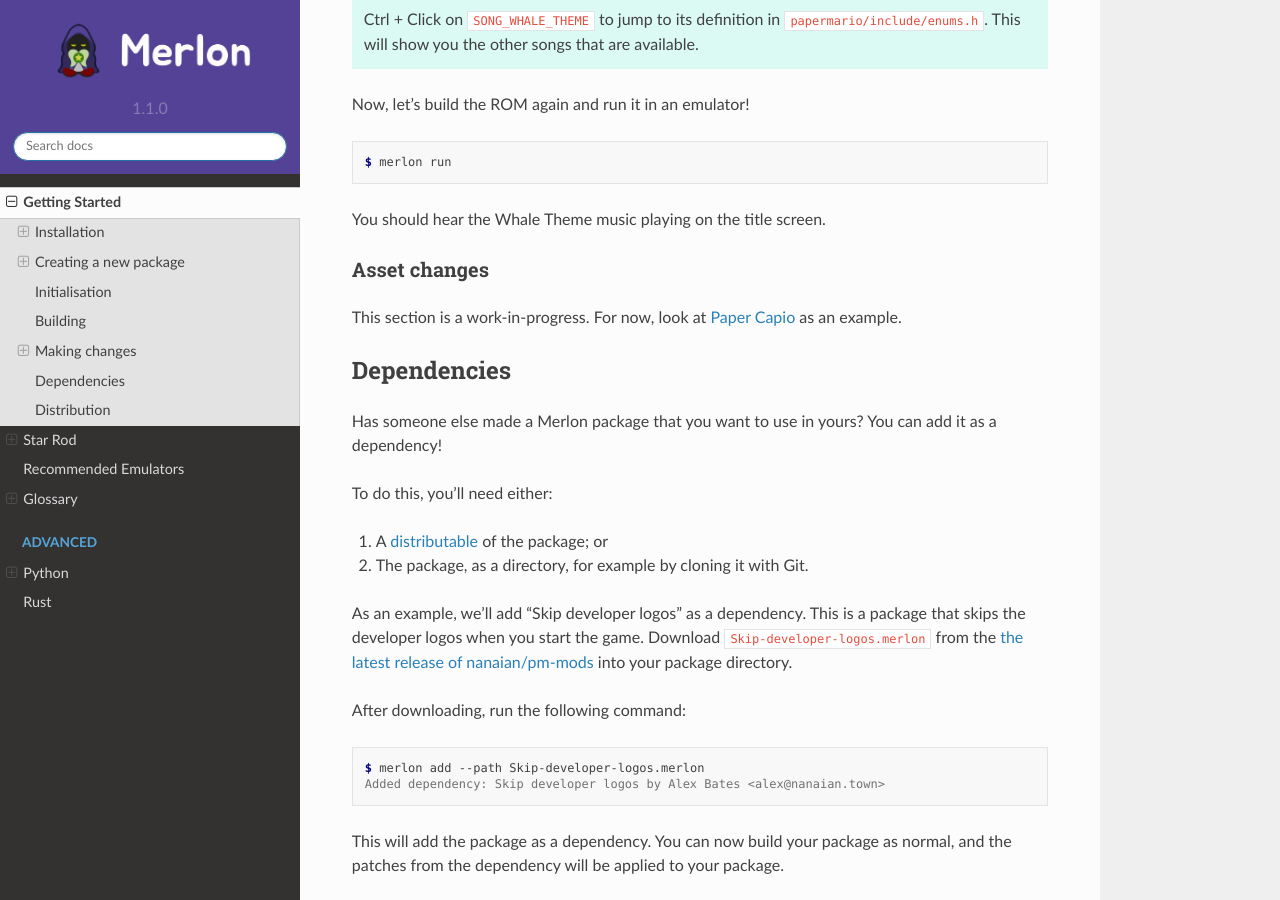
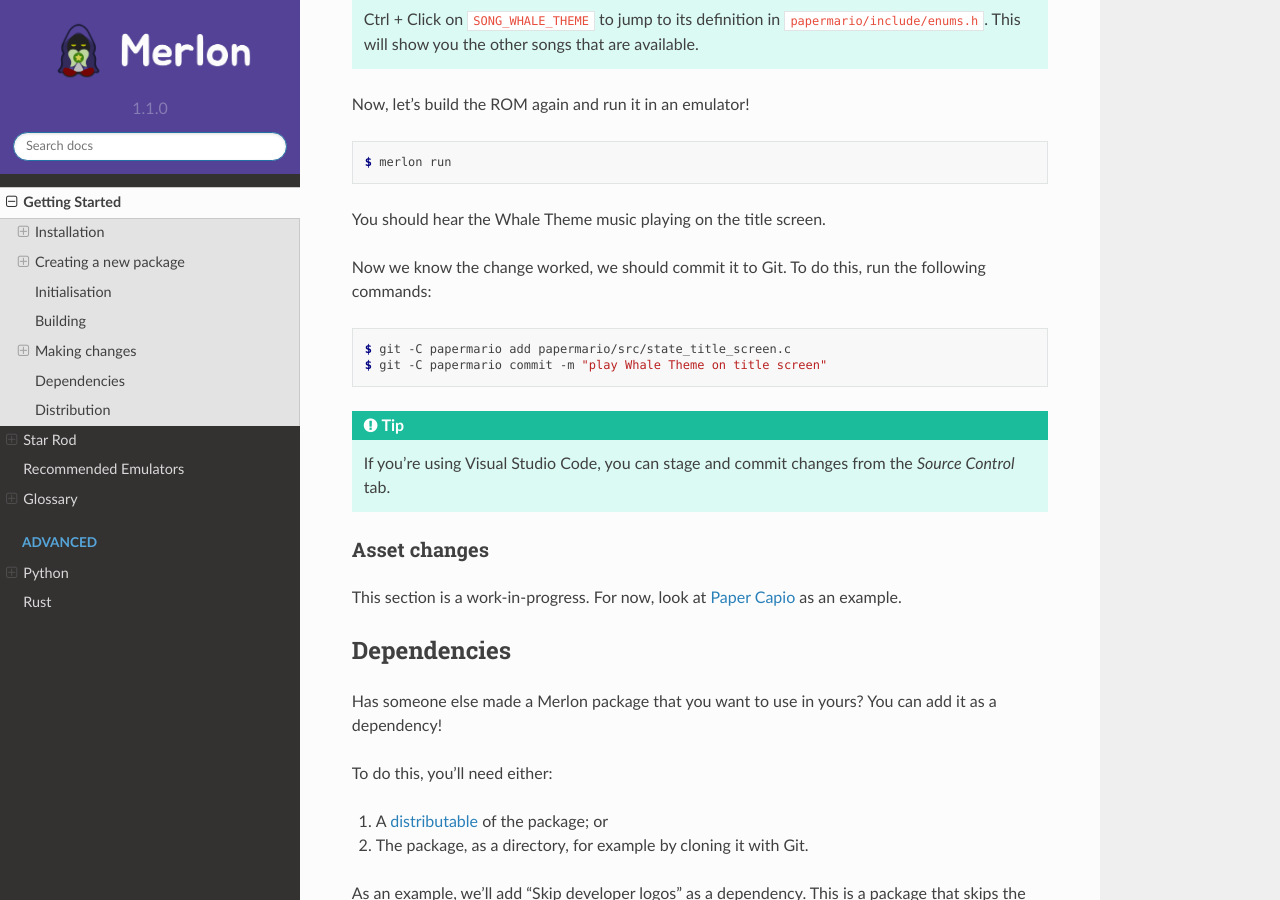
Before and after one commit to bates64/merlon, a Sphinx documentation site: the page built from docs/getting_started.md, in a window 1280 px wide and 900 px high, scrolled down 6133 px. Built offline with Sphinx 7.4.7 and the Read the Docs theme 2.0.0, drawn with Linux system fonts in a browser that asks for light colours; the version number is read from the project's files by our own code.

Commit message:
add git commit to getting started docs

````diff
--- a/docs/getting_started.md
+++ b/docs/getting_started.md
@@ -274,6 +274,17 @@
 
 You should hear the Whale Theme music playing on the title screen.
 
+Now we know the change worked, we should commit it to Git. To do this, run the following commands:
+
+```console
+$ git -C papermario add papermario/src/state_title_screen.c
+$ git -C papermario commit -m "play Whale Theme on title screen"
+```
+
+```{tip}
+If you're using Visual Studio Code, you can stage and commit changes from the *Source Control* tab.
+```
+
 ### Asset changes
 
 This section is a work-in-progress. For now, look at
````
